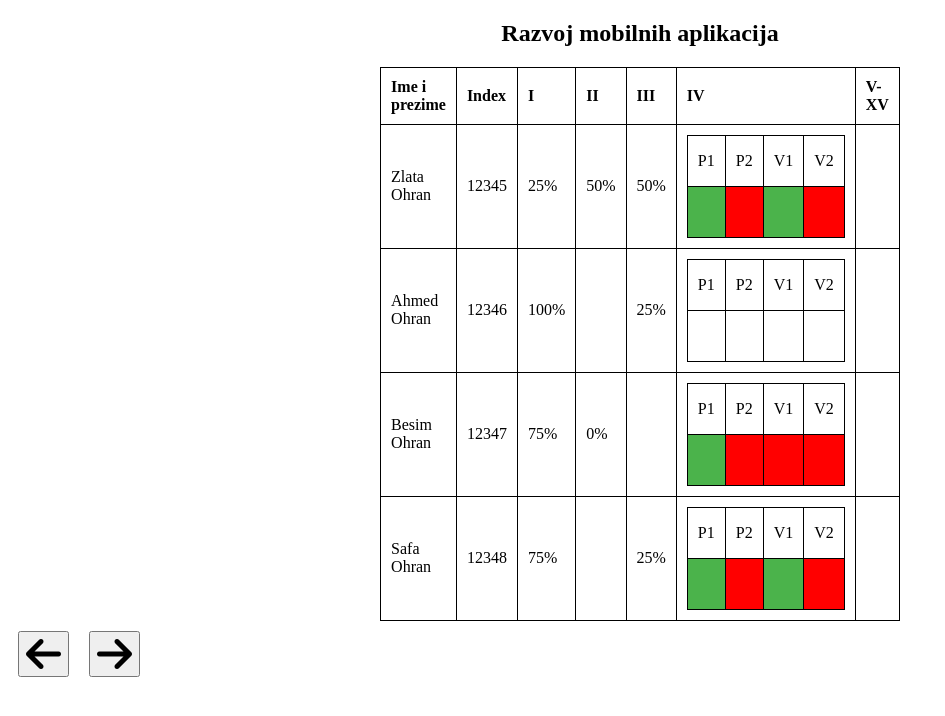
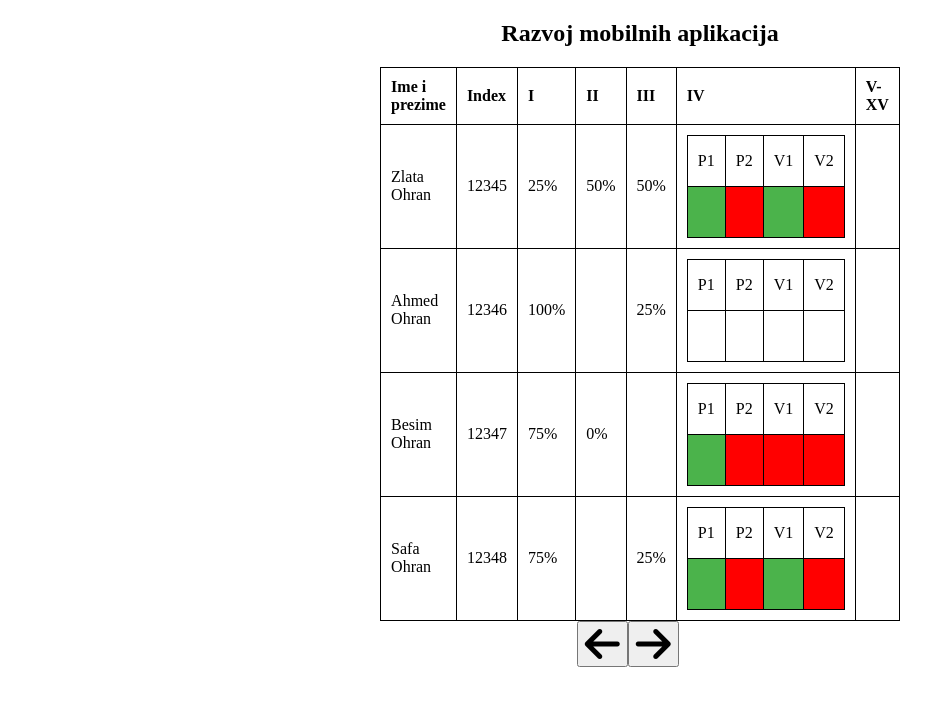
Before and after one commit to zOhran13/WebTehnologije-2022, a plain HTML site: page html/prisustvo.html in a window 1280 px wide. Shown: the whole page, without its empty margins (0-945 px from the left). Drawn offline with Linux system fonts and the light colour scheme.

Commit message:
uradjen izgled dodatno

```diff
--- a/css/prisustvo.css
+++ b/css/prisustvo.css
@@ -76,9 +76,3 @@ p{
     color: red;
     font-weight: bold;
 }
-
-button{
-
-
-    margin: 0;
-}
--- a/scripts/TabelaPrisustvo.js
+++ b/scripts/TabelaPrisustvo.js
@@ -282,7 +282,7 @@ var brojeviSedmica = unijeto.reduce(
 
   dugme1.setAttribute("class", "fa-solid fa-arrow-left fa-3x center")
 btn1.appendChild(dugme1)
- btn1.style="margin:10px"
+ btn1.style="margin-left:45%"
  btn1.onclick=function(){
     prethodnaSedmica();
  }
@@ -291,7 +291,7 @@ btn1.appendChild(dugme1)
   var dugme2 = document.createElement("i")
   dugme2.setAttribute("class", "fa-solid fa-arrow-right fa-3x center")
  btn2.appendChild(dugme2)
-  btn2.style="margin:10px"
+  btn2.style="margin-right:43%"
   btn2.onclick=function(){
     sljedecaSedmica();
   }//dodajmo na dugme fj onclick i sta ona poziva
```
